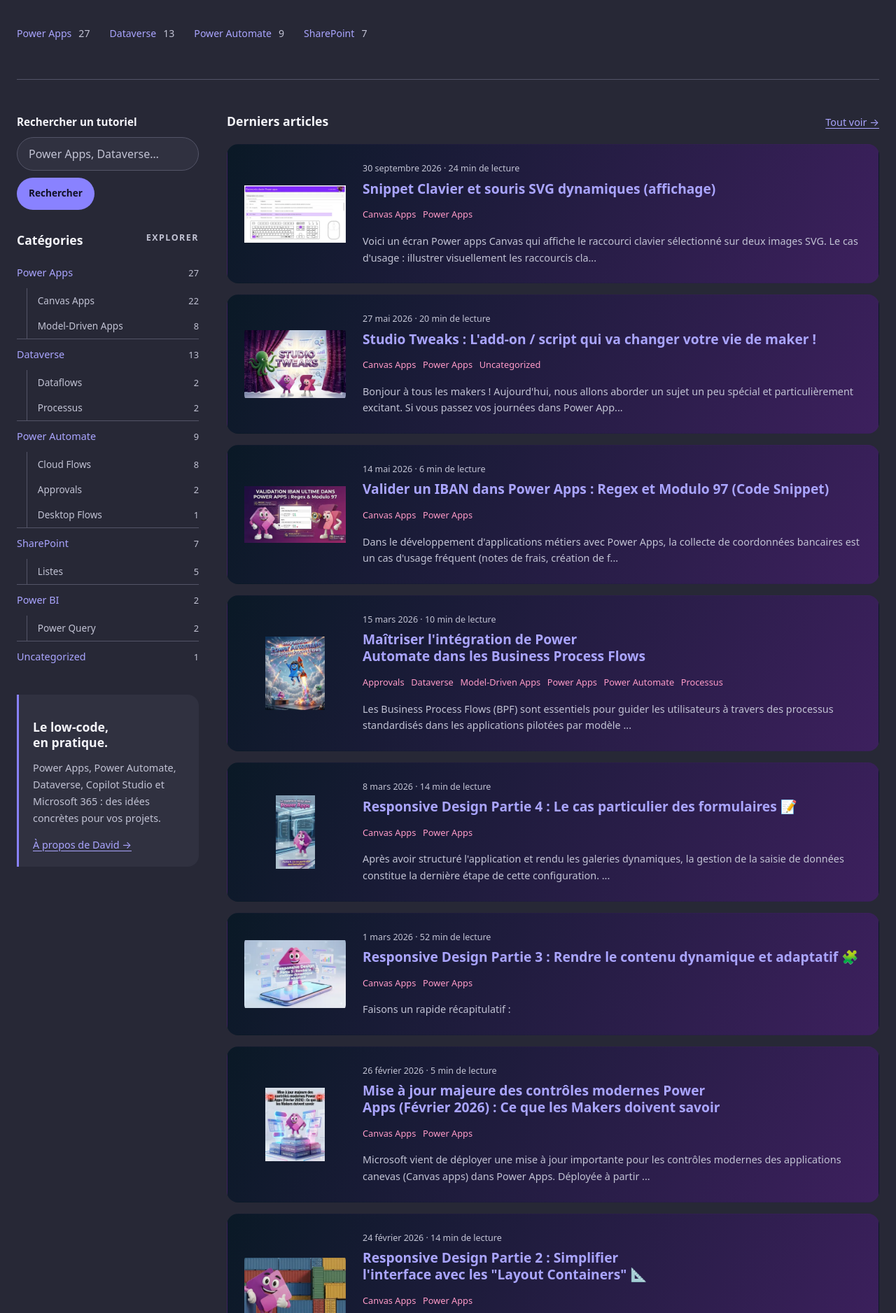
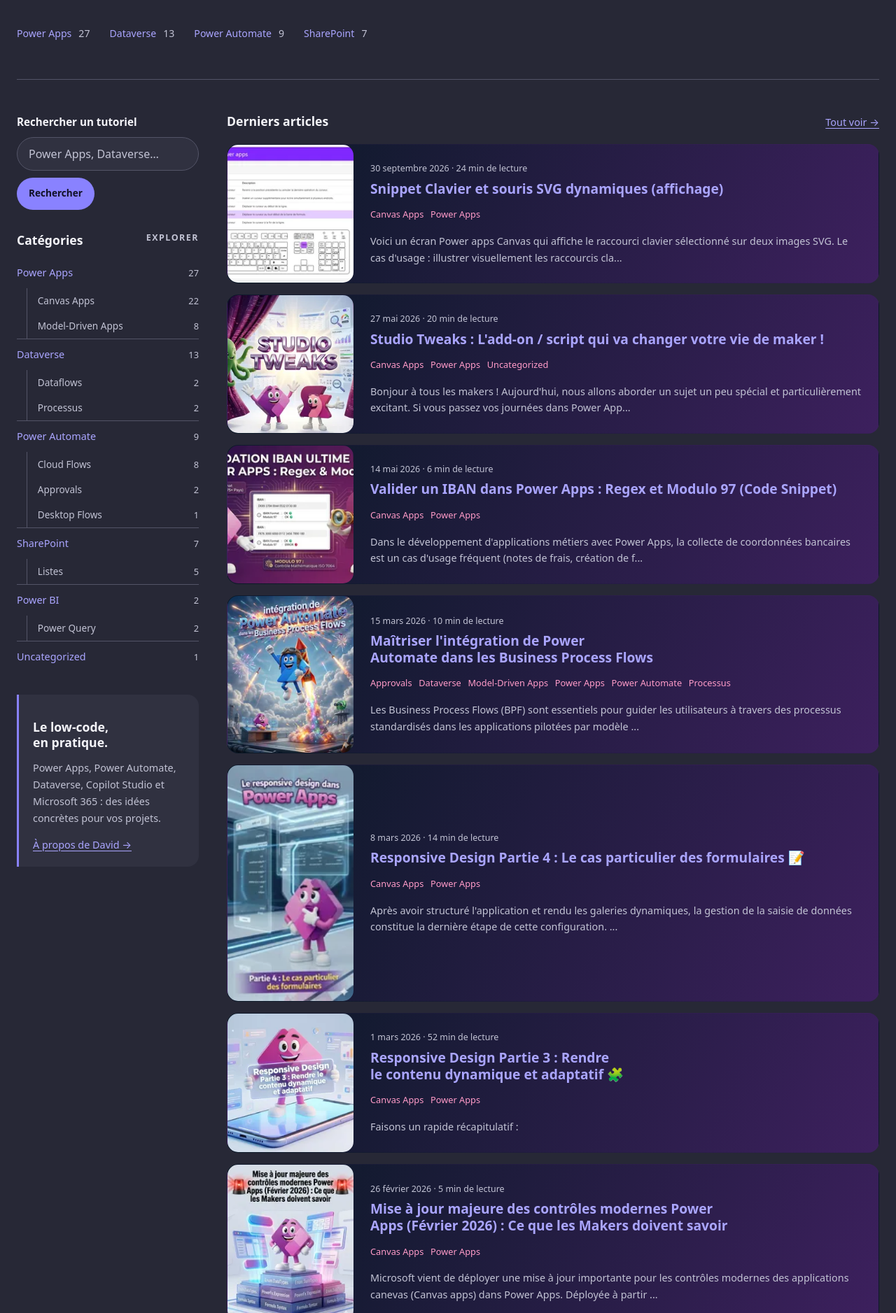
Before and after one commit to DavidZoon/easy-power-platform, a Jekyll site: the page built from index.html, in a window 1280 px wide. Shown: the part 598-2475 px from the top of the page at 70% size. Built offline with Jekyll 4.4.1, drawn with Linux system fonts in a browser that asks for light colours; the list of posts is cut into pages by our own code.

Commit message:
Make post card images fill the card height with rounded corners
Co-authored-by: Copilot <223556219+Copilot@users.noreply.github.com>

```diff
--- a/_sass/_cards.scss
+++ b/_sass/_cards.scss
@@ -1,10 +1,13 @@
 @use "variables" as *;
-.post-card { display: flex; align-items: center; gap: $space * 3; padding: $space * 3; border-radius: $radius; background: linear-gradient(115deg, var(--card-start), var(--card-end)); margin-bottom: $space * 2; border: $border solid transparent;
+.post-card { display: flex; align-items: stretch; gap: $space * 3; padding: $space * 3; border-radius: $radius; background: linear-gradient(115deg, var(--card-start), var(--card-end)); margin-bottom: $space * 2; border: $border solid transparent;
   &:hover { border-color: var(--line); }
   h2 { font-size: 1.2rem; font-weight: 600; margin: .35rem 0 .7rem; a { text-decoration: none; &:hover { text-decoration: underline; } } }
 }
-.card-image { flex: 0 0 145px; img { width: 145px; height: 105px; object-fit: contain; border-radius: $radius-small; } }
-.card-body { min-width: 0; flex: 1; }
+// Image bleeds over the card padding so it fills the full inner height.
+.card-image { flex: 0 0 180px; display: block; margin: (-$space * 3) 0 (-$space * 3) (-$space * 3); min-height: 120px;
+  img { display: block; width: 100%; height: 100%; object-fit: cover; border-radius: calc(#{$radius} - #{$border}); }
+}
+.card-body { min-width: 0; flex: 1; align-self: center; }
 .card-meta { color: var(--muted); font-size: .78rem; }
 .card-excerpt { font-size: .9rem; color: var(--muted); margin: .75rem 0 0; }
 .chips { display: flex; flex-wrap: wrap; gap: .25rem .6rem; }
@@ -26,6 +29,6 @@
 }
 .subcategories { margin-top: 1.25rem; h2 { font-size: 1rem; color: var(--muted); margin: 0 0 .5rem; } ul { list-style: none; padding: 0; margin: 0; } .count { margin-left: .5rem; } }
 .related { margin-top: 3rem; border-top: $border solid var(--line); padding-top: 2rem; }
-.related-grid { display: grid; grid-template-columns: repeat(3, minmax(0, 1fr)); gap: 1rem; .post-card { display: block; margin: 0; } .card-image { display: block; margin-bottom: 1rem; } }
+.related-grid { display: grid; grid-template-columns: repeat(3, minmax(0, 1fr)); gap: 1rem; .post-card { display: block; margin: 0; } .card-image { margin: (-$space * 3) (-$space * 3) 1rem; img { height: 160px; } } }
 @media (max-width: $breakpoint) { .related-grid { grid-template-columns: 1fr; } }
-@media (max-width: 38rem) { .post-card { padding: 1rem; gap: 1rem; align-items: start; } .card-image { flex-basis: 72px; img { width: 72px; height: 72px; } } .card-excerpt { display: none; } .post-card h2 { font-size: 1.05rem; } }
+@media (max-width: 38rem) { .post-card { padding: 1rem; gap: 1rem; } .card-image { flex-basis: 96px; margin: -1rem 0 -1rem -1rem; min-height: 96px; } .card-excerpt { display: none; } .post-card h2 { font-size: 1.05rem; } }
```
